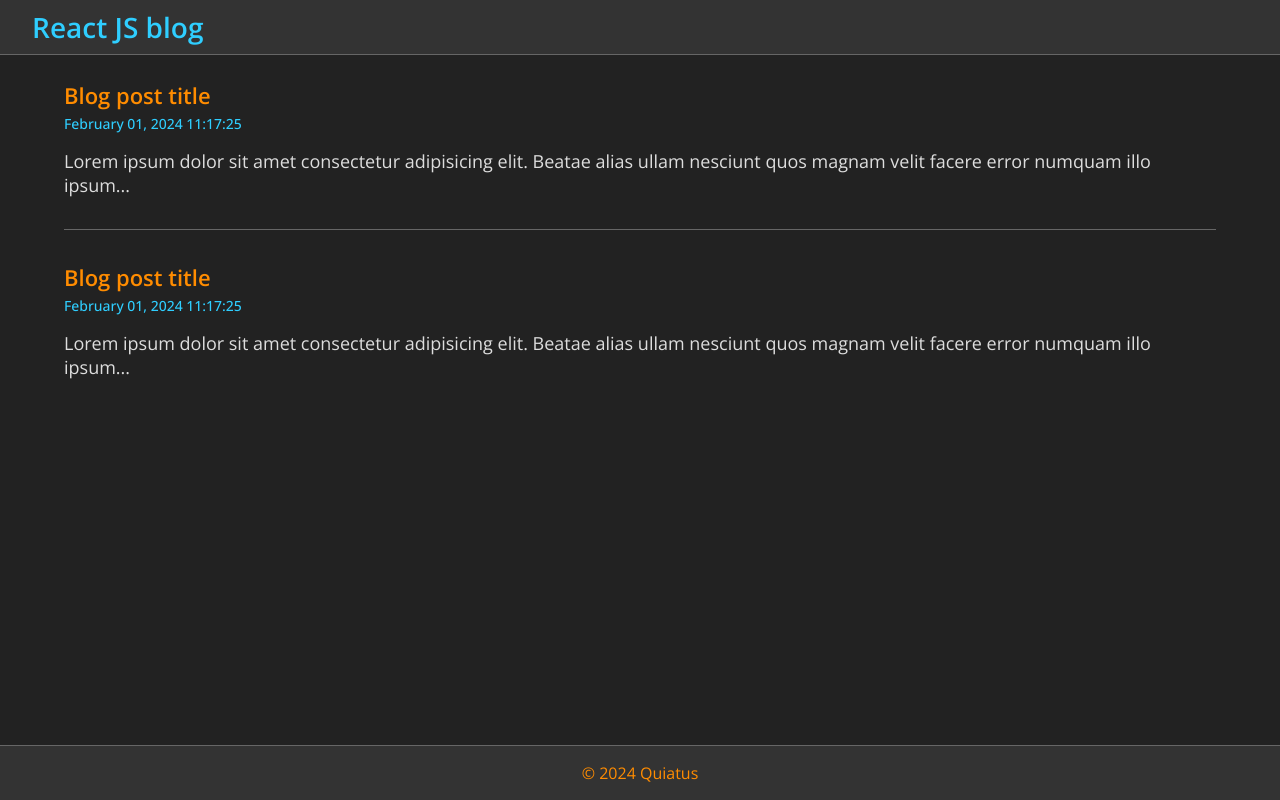
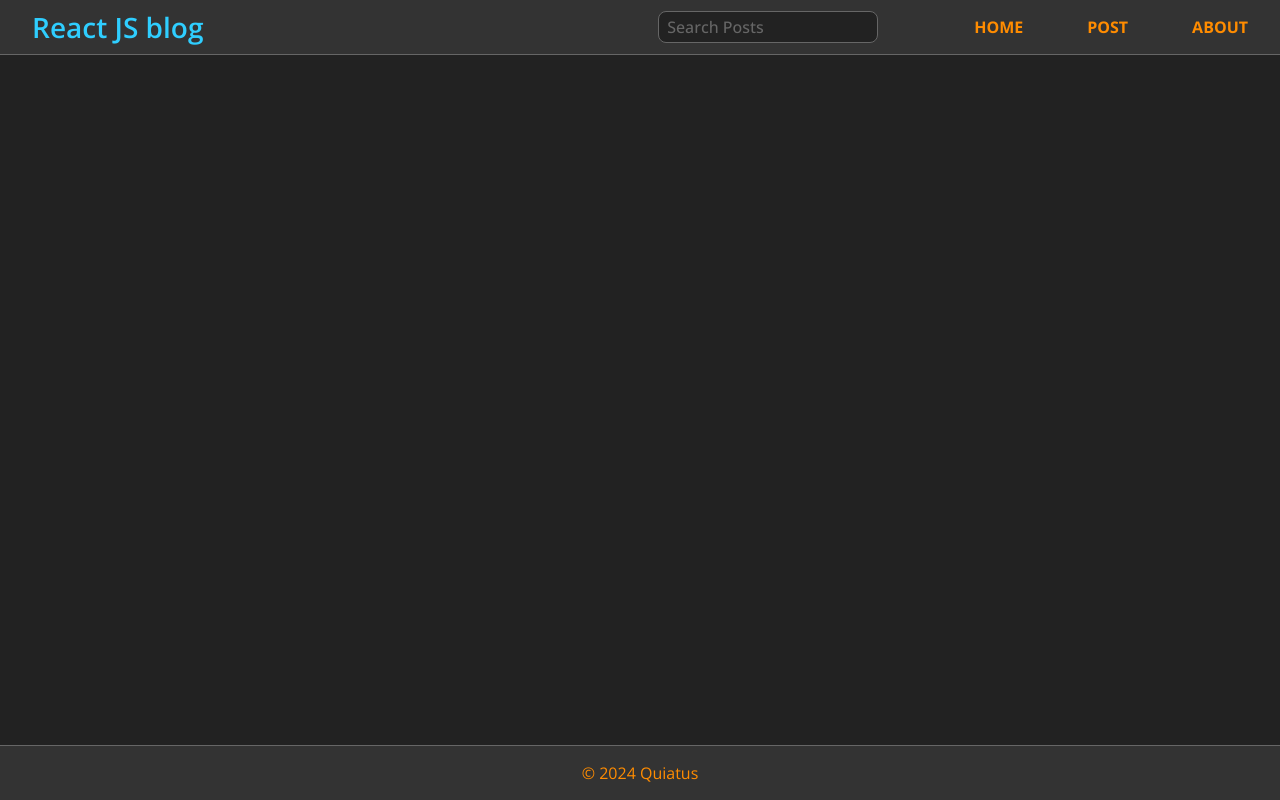
Before and after one commit to Quiatus/03-blog, a React (Create React App) app: page / in a window 1280 px wide. Built offline with nearby package versions, Linux system fonts and the light colour scheme.

Commit message:
complete style

```diff
--- a/src/App.js
+++ b/src/App.js
@@ -8,14 +8,24 @@ import { Route, Routes, useNavigate } from 'react-router-dom';
 import { useState, useEffect } from 'react';
 
 function App() {
+	const [posts, setPosts] = useState([
+		{
+			id: 1,
+			title: "First Post",
+			datetime: "March 01, 2024 12:05:18",
+			body: "Lorem ipsum dolor sit amet."
+		}
+	])
+	const [search, setSearch] = useState('');
+	const [searchResults, setSearchResults] = useState([]);
 
 	const navigate = useNavigate();
 
 	return (
 		<Routes>
 			<Route path="/" element={<Layout
-					//search={search}
-					//setSearch={setSearch}
+					search={search}
+					setSearch={setSearch}
 				/>}>
 				<Route index element={<Home /*posts={searchResults}*/ />} />
 				<Route path="post">
--- a/src/Home.js
+++ b/src/Home.js
@@ -2,7 +2,7 @@ const Home = () => {
   return (
     <main>
 
-        <div className="blogPost">
+        {/* <div className="blogPost">
           <h2 className="blogTitle">Blog post title</h2>
           <p className="blogDate">February 01, 2024 11:17:25 </p>
           <p className="blogSnippet">Lorem ipsum dolor sit amet consectetur adipisicing elit. Beatae alias ullam nesciunt quos magnam velit facere error numquam illo ipsum...</p>
@@ -16,7 +16,7 @@ const Home = () => {
           <p className="blogSnippet">Lorem ipsum dolor sit amet consectetur adipisicing elit. Beatae alias ullam nesciunt quos magnam velit facere error numquam illo ipsum...</p>
         </div>
 
-        <hr />
+        <hr />  */}
 
     </main>
 
--- a/src/Layout.js
+++ b/src/Layout.js
@@ -1,5 +1,4 @@
 import Header from './Header';
-
 import Footer from './Footer';
 import { Outlet } from 'react-router-dom';
 
@@ -7,7 +6,6 @@ const Layout = ({ search, setSearch }) => {
   return (
     <div className="App">
         <Header title="React JS blog" search={search} setSearch={setSearch} />
-
         <Outlet />
         <Footer />
     </div>
--- a/src/Nav.js
+++ b/src/Nav.js
@@ -1,7 +1,22 @@
-const Nav = () => {
+import { Link } from "react-router-dom"
+
+const Nav = ({ search, setSearch }) => {
     return (
       <nav className="Nav">
-          <form className="searchForm"></form>
+          <form className="searchForm" onSubmit={(e) => e.preventDefault()}>
+            <label htmlFor="search">Search Posts</label>
+            <input
+              type="text"
+              id="search"
+              placeholder="Search Posts"
+              value={search}
+             onChange={(e) => setSearch(e.target.value)} />
+          </form>
+          <ul>
+            <li><Link to="">Home</Link></li>
+            <li><Link to="post">Post</Link></li>
+            <li><Link to="about">About</Link></li>
+          </ul>
       </nav>
     )
   }
--- a/src/index.css
+++ b/src/index.css
@@ -32,16 +32,18 @@ body {
 }
 
 .Header {
-	position: fixed;
+	position: sticky;
 	width: 100%;
 	top: 0;
 	background-color: var(--clr-hbg);
 	display: flex;
 	flex-direction: column;
 	align-items: start;
+	gap: 1rem;
 	justify-content: space-between;
 	padding: 0.5rem 2rem;
 	border-bottom: 1px solid var(--clr-border);
+
 }
 
 .Header > h1 {
@@ -51,7 +53,13 @@ body {
 }
 
 .Nav {
-	color: var(--clr-th);
+	display: flex;
+	flex-direction: column;
+	align-items: start;
+	justify-content: center;
+	gap: 1rem;
+	width: 100%;
+	position: relative;
 }
 
 main {
@@ -113,6 +121,61 @@ hr:last-of-type {
 	color: var(--clr-hw);
 }
 
+form {
+	width: 100%;
+}
+
+input[type='text'] {
+	background-color: var(--clr-mbg);
+	border: 1px solid var(--clr-border);
+	border-radius: 0.5rem;
+	font: inherit;
+	color: var(--clr-th);
+	font-weight: 500;
+	padding: 0.25rem 0.5rem;
+	width: 100%;
+	min-width: 100%;
+}
+
+::placeholder {
+	color: var(--clr-border);
+}
+
+label {
+	position: absolute;
+	left: -9999px;
+}
+
+ul {
+	list-style-type: none;
+	display: flex;
+	align-items: stretch;
+	justify-content: space-between;
+    width: 100%;
+}
+
+ul > li {
+	display: block;
+    flex: 0 1 auto;
+}
+
+ul > li:last-child {
+	margin-right: 0;
+}
+
+a,
+a:visited {
+	text-decoration: none;
+	color: var(--clr-th);
+	font-weight: 700;
+	text-transform: uppercase;
+}
+
+a:hover {
+	cursor: pointer;
+	color: var(--clr-hh);
+}
+
 .Footer {
 	position: fixed;
 	width: 100%;
@@ -125,9 +188,39 @@ hr:last-of-type {
 	border-top: 1px solid var(--clr-border);
 }
 
-@media (min-width: 480px) {
+@media (min-width: 768px) {
 	.Header {
+		position: fixed;
 		flex-direction: row;
 		align-items: center;
 	}
+
+	.Nav {
+		flex-direction: row;
+		align-items: center;
+		gap: 6rem;
+		width: fit-content;
+	}
+
+	ul {
+		list-style-type: none;
+		display: flex;
+		align-items: end;
+		justify-content: end;
+		width: fit-content;
+	}
+
+	ul > li {
+		display: inline-block;
+		margin-right: 4rem;
+	}
+
+	ul > li:last-child {
+		margin-right: 0;
+	}
+
+	form {
+		width: fit-content;
+	}
+
 }
```
